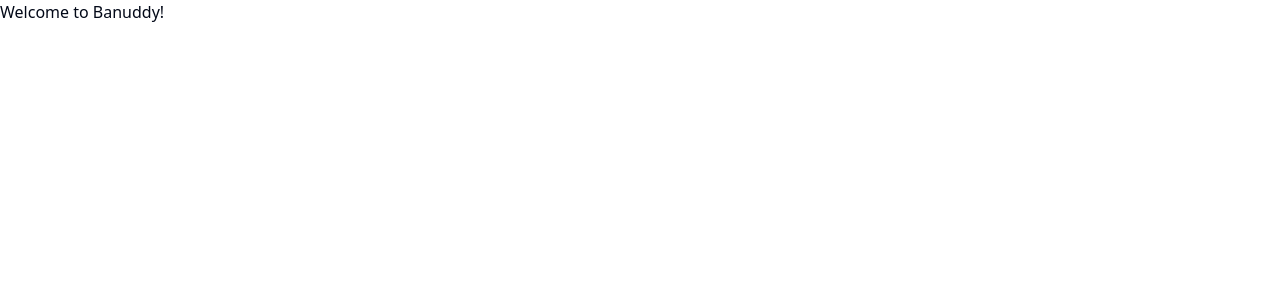
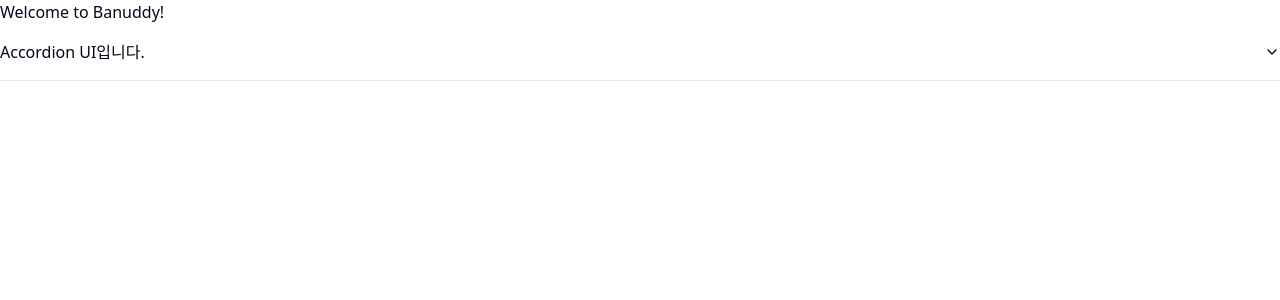
Before and after one commit to JeongwooHam/Banuddy-project, a Next.js app: page / in a window 1280 px wide. Shown: the top 300 px of the page. Built offline with nearby package versions, Linux system fonts and the light colour scheme.

Commit message:
✨ shadcn UI 적용

```diff
--- a/app/page.tsx
+++ b/app/page.tsx
@@ -1,7 +1,20 @@
+import {
+  Accordion,
+  AccordionContent,
+  AccordionItem,
+  AccordionTrigger,
+} from '@/components/ui/accordion'
+
 export default function Home() {
   return (
     <>
       <h2>Welcome to Banuddy!</h2>
+      <Accordion type="single" collapsible>
+        <AccordionItem value="item-1">
+          <AccordionTrigger>Accordion UI입니다.</AccordionTrigger>
+          <AccordionContent>Accordion UI를 적용해봤습니다:D</AccordionContent>
+        </AccordionItem>
+      </Accordion>
     </>
   )
 }
--- /dev/null
+++ b/components/ui/accordion.tsx
@@ -0,0 +1,60 @@
+'use client'
+
+import * as React from 'react'
+import * as AccordionPrimitive from '@radix-ui/react-accordion'
+import { ChevronDown } from 'lucide-react'
+
+import { cn } from '@/lib/utils'
+
+const Accordion = AccordionPrimitive.Root
+
+const AccordionItem = React.forwardRef<
+  React.ElementRef<typeof AccordionPrimitive.Item>,
+  React.ComponentPropsWithoutRef<typeof AccordionPrimitive.Item>
+>(({ className, ...props }, ref) => (
+  <AccordionPrimitive.Item
+    ref={ref}
+    className={cn('border-b', className)}
+    {...props}
+  />
+))
+AccordionItem.displayName = 'AccordionItem'
+
+const AccordionTrigger = React.forwardRef<
+  React.ElementRef<typeof AccordionPrimitive.Trigger>,
+  React.ComponentPropsWithoutRef<typeof AccordionPrimitive.Trigger>
+>(({ className, children, ...props }, ref) => (
+  <AccordionPrimitive.Header className="flex">
+    <AccordionPrimitive.Trigger
+      ref={ref}
+      className={cn(
+        'flex flex-1 items-center justify-between py-4 font-medium transition-all hover:underline [&[data-state=open]>svg]:rotate-180',
+        className,
+      )}
+      {...props}
+    >
+      {children}
+      <ChevronDown className="h-4 w-4 shrink-0 transition-transform duration-200" />
+    </AccordionPrimitive.Trigger>
+  </AccordionPrimitive.Header>
+))
+AccordionTrigger.displayName = AccordionPrimitive.Trigger.displayName
+
+const AccordionContent = React.forwardRef<
+  React.ElementRef<typeof AccordionPrimitive.Content>,
+  React.ComponentPropsWithoutRef<typeof AccordionPrimitive.Content>
+>(({ className, children, ...props }, ref) => (
+  <AccordionPrimitive.Content
+    ref={ref}
+    className={cn(
+      'overflow-hidden text-sm transition-all data-[state=closed]:animate-accordion-up data-[state=open]:animate-accordion-down',
+      className,
+    )}
+    {...props}
+  >
+    <div className="pb-4 pt-0">{children}</div>
+  </AccordionPrimitive.Content>
+))
+AccordionContent.displayName = AccordionPrimitive.Content.displayName
+
+export { Accordion, AccordionItem, AccordionTrigger, AccordionContent }
```
